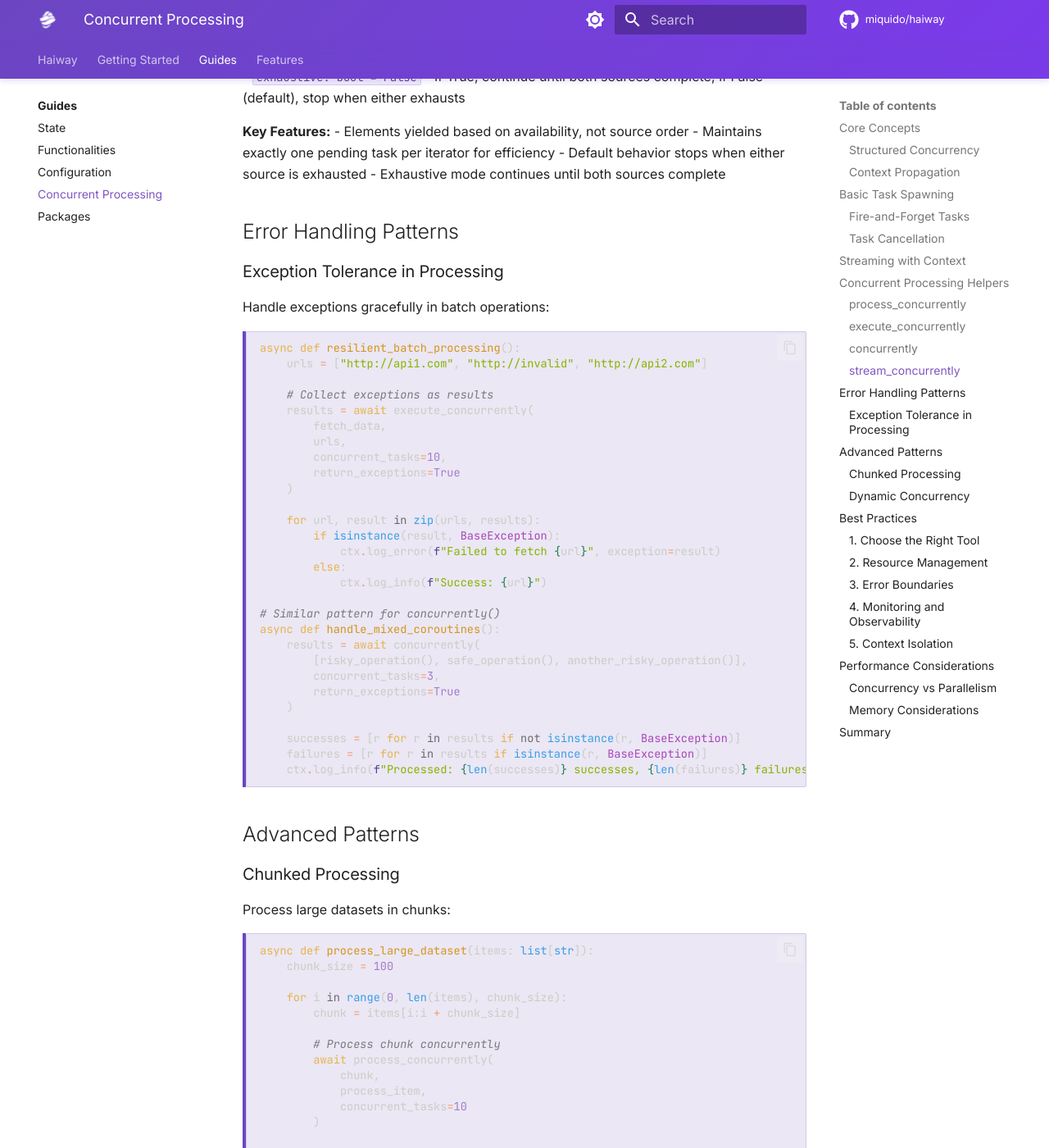
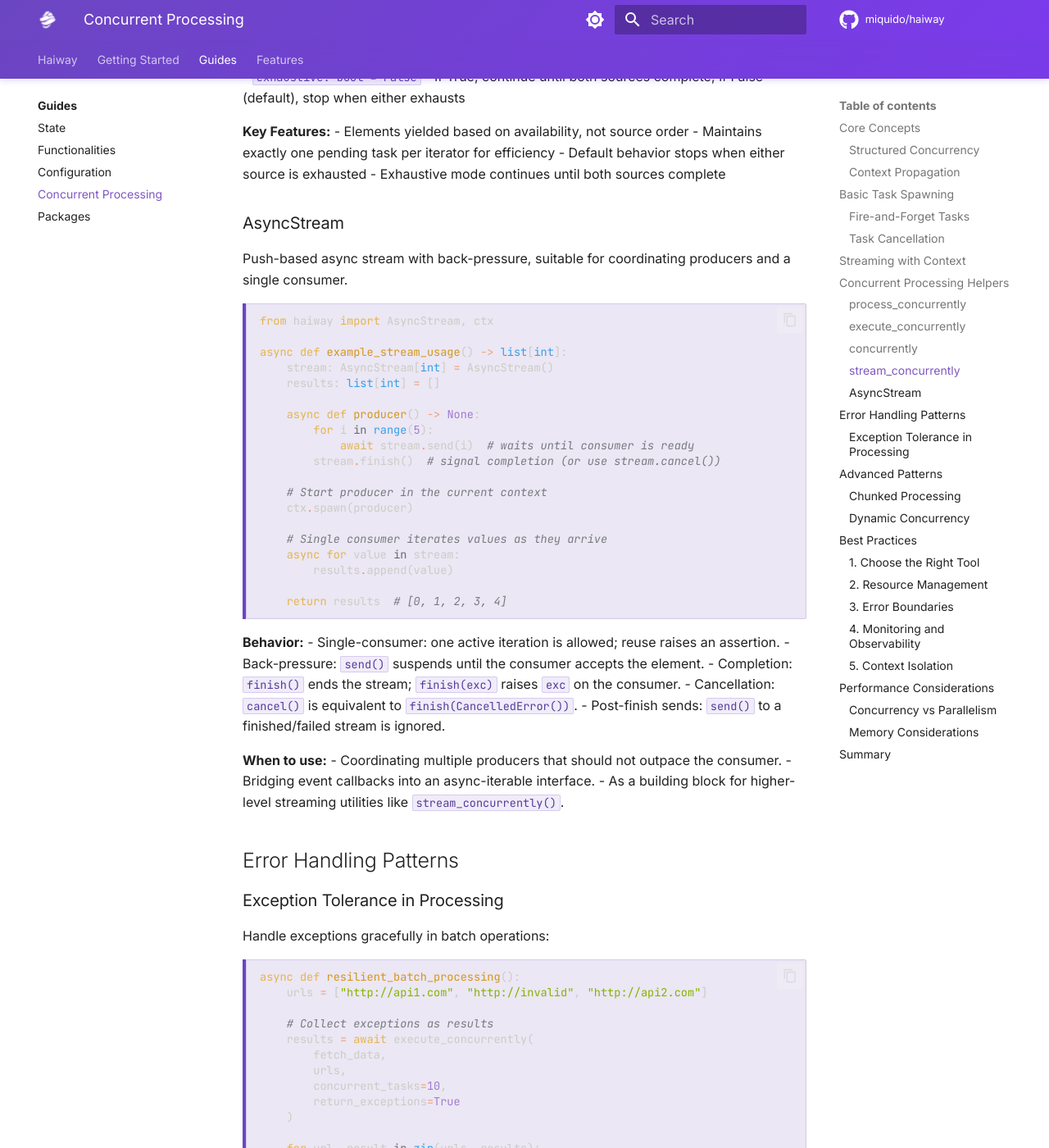
Before and after one commit to miquido/haiway, an MkDocs documentation site: the page built from docs/guides/concurrent.md, in a window 1280 px wide and 1400 px high, scrolled down 5666 px. Shown: the whole window at 82% size. Built offline with MkDocs 1.6.1 and Material for MkDocs 9.7.7, drawn with Linux system fonts in a browser that asks for light colours; comment, search, counter and statistics services are not loaded.

````diff
--- a/docs/guides/concurrent.md
+++ b/docs/guides/concurrent.md
@@ -266,6 +266,44 @@
 - Default behavior stops when either source is exhausted
 - Exhaustive mode continues until both sources complete
 
+### AsyncStream
+
+Push-based async stream with back-pressure, suitable for coordinating producers and a single consumer.
+
+```python
+from haiway import AsyncStream, ctx
+
+async def example_stream_usage() -> list[int]:
+    stream: AsyncStream[int] = AsyncStream()
+    results: list[int] = []
+
+    async def producer() -> None:
+        for i in range(5):
+            await stream.send(i)  # waits until consumer is ready
+        stream.finish()  # signal completion (or use stream.cancel())
+
+    # Start producer in the current context
+    ctx.spawn(producer)
+
+    # Single consumer iterates values as they arrive
+    async for value in stream:
+        results.append(value)
+
+    return results  # [0, 1, 2, 3, 4]
+```
+
+**Behavior:**
+- Single-consumer: one active iteration is allowed; reuse raises an assertion.
+- Back-pressure: `send()` suspends until the consumer accepts the element.
+- Completion: `finish()` ends the stream; `finish(exc)` raises `exc` on the consumer.
+- Cancellation: `cancel()` is equivalent to `finish(CancelledError())`.
+- Post-finish sends: `send()` to a finished/failed stream is ignored.
+
+**When to use:**
+- Coordinating multiple producers that should not outpace the consumer.
+- Bridging event callbacks into an async-iterable interface.
+- As a building block for higher-level streaming utilities like `stream_concurrently()`.
+
 ## Error Handling Patterns
 
 ### Exception Tolerance in Processing
--- a/pyproject.toml
+++ b/pyproject.toml
@@ -5,7 +5,7 @@
 [project]
 name = "haiway"
 description = "Framework for dependency injection and state management within structured concurrency model."
-version = "0.31.1"
+version = "0.31.2"
 readme = "README.md"
 maintainers = [
   { name = "Kacper Kaliński", email = "kacper.kalinski@miquido.com" },
````
Also changed, not shown: 4 other files.
